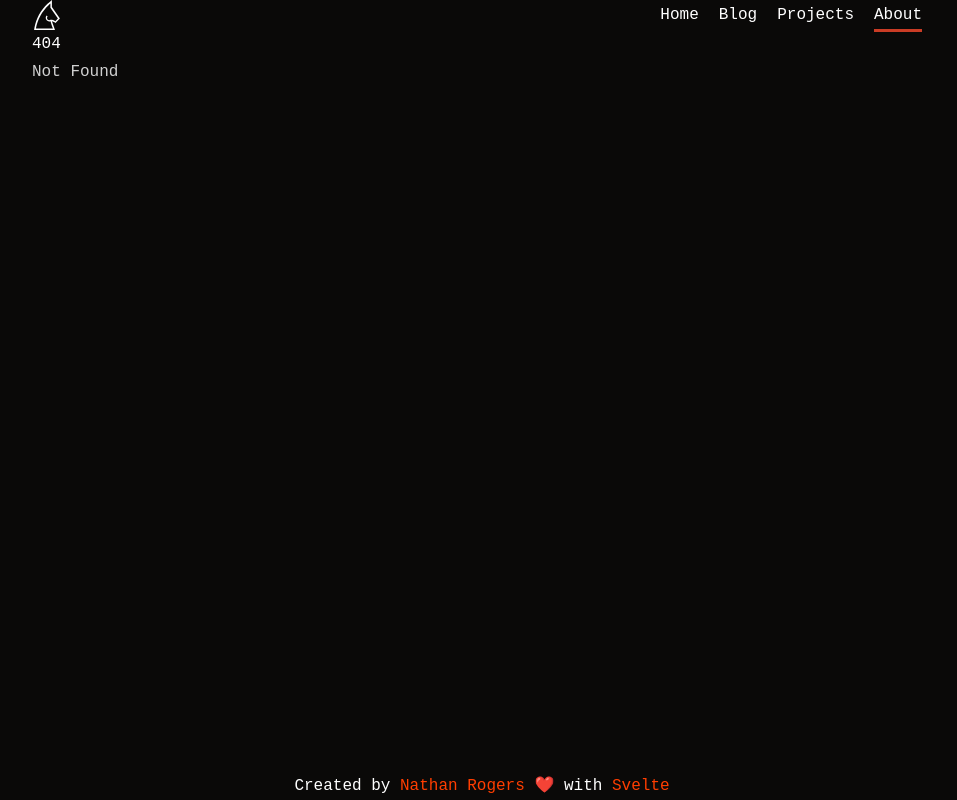
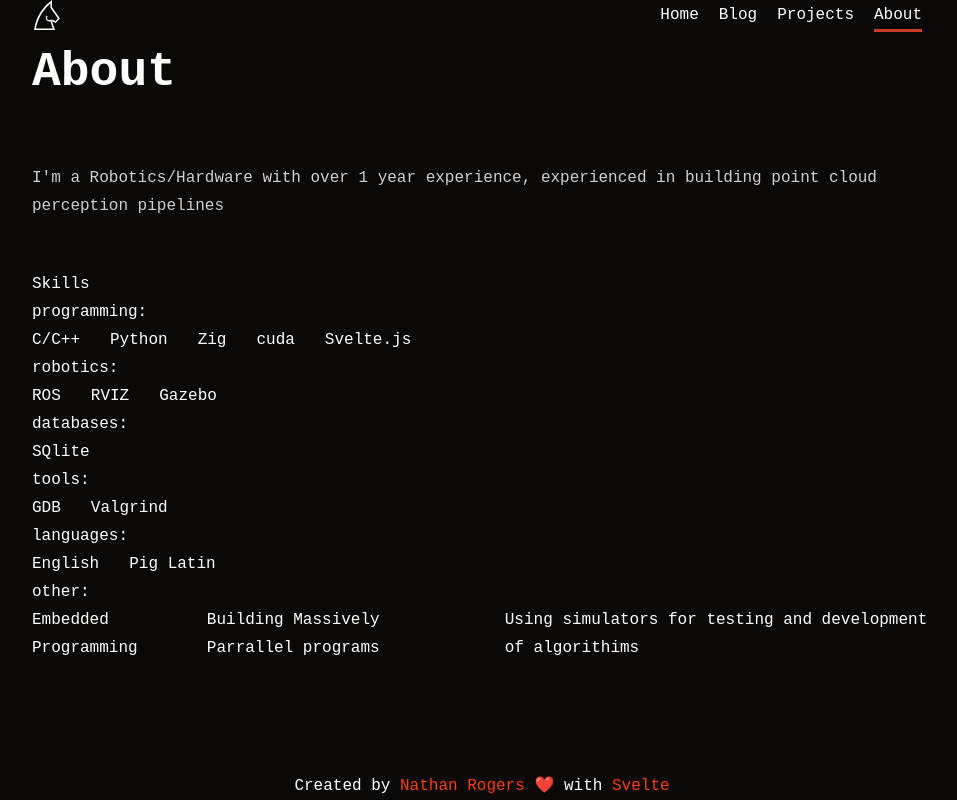
Before and after one commit to torn8to/portfolio, a SvelteKit app: page /about in a window 1280 px wide. Before the commit this address had no page. Shown: the whole page, without its empty margins (158-1115 px from the left). Built offline with nearby package versions, Linux system fonts and the light colour scheme.

Commit message:
add about page

```diff
--- a/src/content/blog/sample-post.md
+++ b/src/content/blog/sample-post.md
@@ -1,17 +1,9 @@
 ---
-title: Teaching a quadruped to walk using rl
+title: Teaching a quadruped to walk using reinforcement learning
 description: This post is a walkthrough making and teaching a robot to walk
 tags: markdown, demo, svelte
 date: 2025-07-15
 ---
-
-### Table of Contents
- - [Problem Overview](#problem-overview)
- - [CookBook](#cookbook)
- - [sim2Real](#sim2real)
- - [Rapid Motor Adaptation](#rapid-motor-adaptation)
- - [Citations](#citations)
-
 In recent years the building of robotics and parrallelization have made improvementes in parrallel computations and deep learning have opened up tasks that were once considered impossible. In this article will go through the process of training the go2 robot to walk in the world on unkown surfaces.
 
 # Problem Overview
@@ -46,10 +38,8 @@ $$
 This term was introduced to penalize the robot for unwanted movement along the z-axis (vertical direction).
 
 $$
-R_{\text{lin\_vel\_z}} = -v_{z}^2
+R_{\text{lin\_vel\_z}} = v_{z}^2
 $$
-
-Note: The penalty should be negative, as we want to subtract from the total reward when there is vertical velocity. The original equation was missing the negative sign.
 
 ## vertical height penalty
 This penalty was introduced to prevent the robot from crawling during early stages of training as this prevents us from finding the desired behaviors of the model.
--- /dev/null
+++ b/src/lib/skills.js
@@ -0,0 +1,10 @@
+const skills = {
+	programming: ['C/C++', 'Python',"Zig", "cuda", 'Svelte.js'],
+	robotics: ["ROS", "RVIZ", "Gazebo"],
+	databases: ['SQlite'],
+	tools: ["GDB", "Valgrind"],
+	languages: ['English', "Pig Latin"],
+	other: ['Embedded Programming', 'Building Massively Parrallel programs', "Using simulators for testing and development of algorithims"]
+};
+
+export default skills;
--- /dev/null
+++ b/src/routes/about/+page.svelte
@@ -0,0 +1,76 @@
+<script>
+	import skills from '$lib/skills';
+</script>
+
+<svelte:head>
+	<title>Nathan Rogers — About</title>
+</svelte:head>
+
+<div class="container">
+	<main>
+		<h1>About</h1>
+		<p>
+			I'm a Robotics/Hardware with over 1 year experience, experienced in building point cloud perception pipelines
+		</p>
+		<h2>Skills</h2>
+		{#each Object.entries(skills) as [section, technologies]}
+			<ul>
+				<li>
+					<h4>
+						{section}:
+					</h4>
+					<div class="list">
+						{#each technologies as technology}
+							<div>
+								{technology}
+							</div>
+						{/each}
+					</div>
+				</li>
+			</ul>
+		{/each}
+	</main>
+</div>
+
+<style>
+	.container {
+		max-width: 900px;
+		padding: 0;
+		display: flex;
+		justify-content: center;
+	}
+
+	main {
+		max-width: 100%;
+		min-height: 500px;
+		text-align: left;
+		margin: 0 auto;
+		box-sizing: border-box;
+	}
+
+	h1 {
+		font-weight: 700;
+		margin: 0 0 50px 0;
+		font-size: 36px;
+		text-align: start;
+	}
+
+	h2 {
+		margin-top: 50px;
+	}
+
+	.list {
+		display: flex;
+		flex-direction: column;
+		gap: 30px;
+	}
+
+	@media (min-width: 900px) {
+		.list {
+			flex-direction: row;
+		}
+		main > h1 {
+			font-size: 48px;
+		}
+	}
+</style>
```
